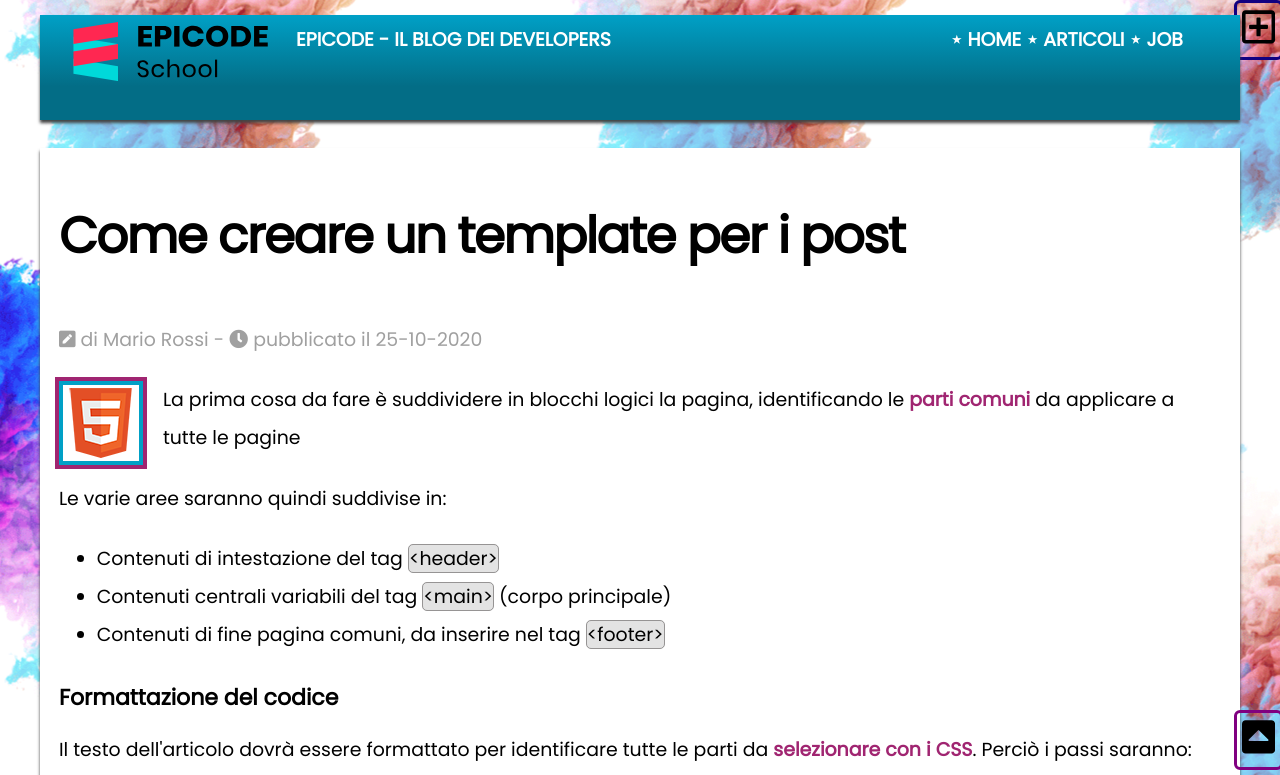
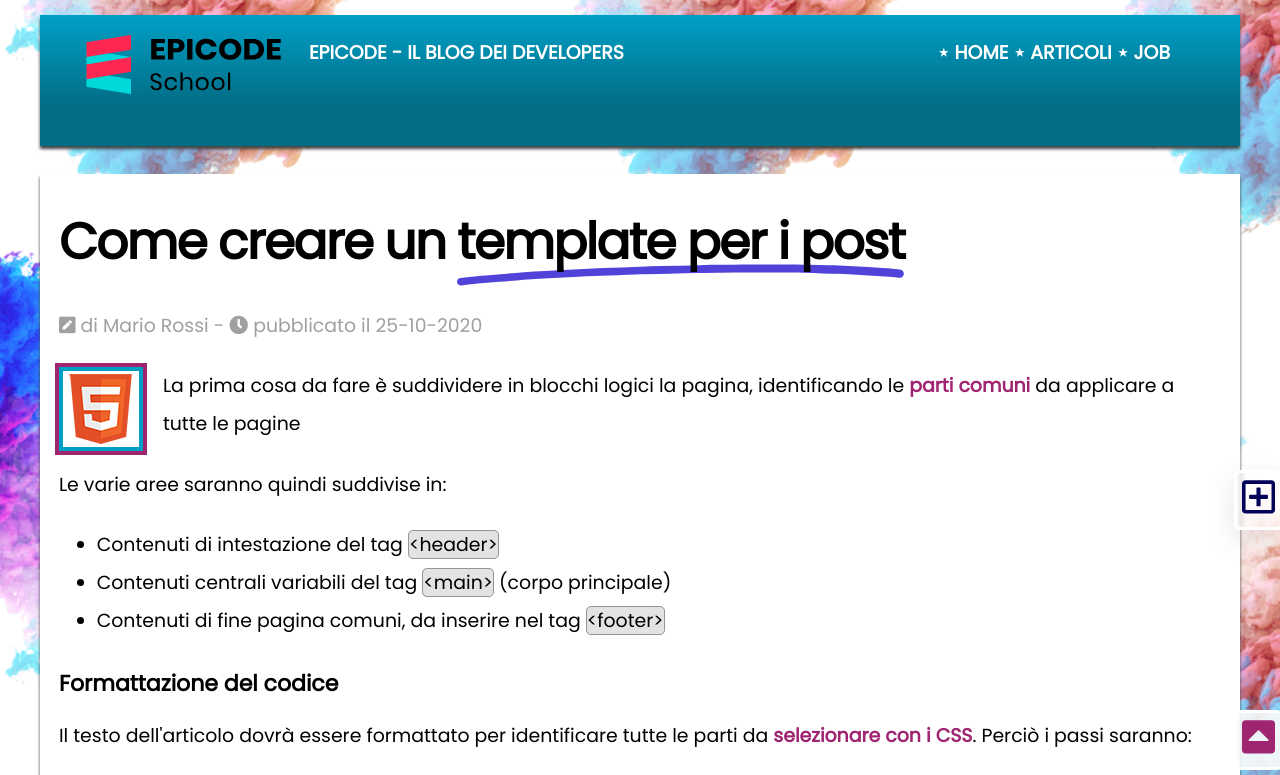
Before and after one commit to GIPSaro/CSS2-HTML-u2-w5-d2, a plain HTML site: page index.html in a window 1280 px wide. Shown: the top 775 px of the page. Drawn offline with Linux system fonts and the light colour scheme.

Commit message:
commit1.3

```diff
--- a/assets/css/style.css
+++ b/assets/css/style.css
@@ -37,17 +37,6 @@ header {
   z-index: 10;
 }
 
-/* header div img::after {
-  content: "";
-  display: block;
-  clear: both;
-}
-header p {
-  float: right;
-}
-header nav {
-  float: right;
-} */
 header nav ul {
   margin: 0;
 }
@@ -85,6 +74,11 @@ section h2 {
   text-transform: uppercase;
   margin-bottom: 1em;
   background-color: #939393;
+  position: absolute;
+  top: -7%;
+  left: 10%;
+  padding: 6px 4em;
+  box-shadow: 1px 1px 2px #333;
 }
 #logoHtml {
   border: 4px solid #00a0c6;
@@ -95,11 +89,24 @@ section h2 {
 }
 
 /* ELEMENTI NEL MAIN - ARTICLE */
+h1 span {
+  position: relative;
+  z-index: 0;
+}
 h1 {
   font-size: 2.6rem;
+  line-height: 1.2;
   font-weight: bold;
   letter-spacing: -0.03em;
   margin-bottom: 0.7em;
+}
+h1 img {
+  z-index: -1;
+  position: absolute;
+  top: 80%;
+  left: 0;
+  right: 0;
+  width: 100%;
 }
 article p > p {
   display: flow-root;
@@ -109,6 +116,7 @@ article p > p {
   display: block;
   clear: both;
 }
+
 p,
 address,
 ul,
@@ -202,11 +210,19 @@ aside div {
   border: 1px solid #c3c3c3;
   margin-bottom: 1em;
   padding: 1em;
+  position: relative;
 }
 aside div p:last-child {
   margin-bottom: 0;
   font-size: 0.8em;
   text-align: right;
+}
+aside div .fa-tag {
+  position: absolute;
+  top: 3px;
+  right: 27px;
+  font-size: 6rem;
+  opacity: 0.3;
 }
 
 /* FOOTER */
@@ -226,7 +242,18 @@ footer {
 footer a {
   color: fuchsia;
 }
-
+.iconup {
+  border: 3px solid white;
+  background-color: rgba(249, 249, 249, 0.91);
+  border-radius: 6px;
+  position: fixed;
+  bottom: 15px;
+  right: 9px;
+  fill: #a02571;
+  padding: 10px;
+  height: 64px;
+  z-index: 11;
+}
 /*576px*/
 
 @media screen and (min-width: 576px) {
@@ -252,18 +279,6 @@ footer a {
     position: relative;
     padding-top: 101px;
   }
-  section h2 {
-    font-size: 2.2rem;
-    background-color: #939393;
-    position: absolute;
-    top: -17px;
-    right: 273px;
-    padding-left: 68px;
-    padding-right: 70px;
-    padding-top: 10px;
-    padding-bottom: 10px;
-    border-radius: none;
-  }
 }
 section p {
   line-height: 3rem;
@@ -272,35 +287,42 @@ section p {
 @media screen and (min-width: 700px) {
   .iconup {
     position: fixed;
-    border: 3px solid purple;
+    border: 3px solid white;
+    background-color: rgba(249, 249, 249, 0.91);
     border-radius: 6px;
     position: fixed;
     bottom: 30px;
     right: -3px;
-
+    fill: #a02571;
     padding: 5px;
     height: 60px;
+    z-index: 11;
   }
 }
 .calendar {
   position: fixed;
-  border: 3px solid rgb(17, 0, 128);
+  fill: rgb(3, 3, 90);
+  border: 3px solid white;
+  background-color: rgba(249, 249, 249, 0.91);
   border-radius: 6px;
   position: fixed;
   bottom: 180px;
   right: -3px;
-
+  z-index: 11;
   padding: 5px;
   height: 60px;
 }
 .plus {
   position: fixed;
-  border: 3px solid rgb(17, 0, 128);
+  fill: rgb(3, 3, 90);
+  border: 3px solid white;
+  backdrop-filter: blur(2px);
+  box-shadow: 0 10px 30px rgba(0, 0, 0, 10%);
   border-radius: 6px;
   position: fixed;
   bottom: 270px;
   right: -3px;
-
+  z-index: 11;
   padding: 5px;
   height: 60px;
 }
@@ -321,8 +343,8 @@ section p {
 @media screen and (min-width: 1200px) {
   header {
     text-align: left;
-    padding: 6px;
-    padding-bottom: 6px;
+    /* padding: 6px;
+    padding-bottom: 6px; */
   }
   header div img {
     margin-bottom: 20px;
@@ -424,18 +446,7 @@ section p {
     position: fixed;
     bottom: 870px;
     right: -3px;
-
-    padding: 5px;
-    height: 60px;
-  }
-  .plus {
-    position: fixed;
-    border: 3px solid rgb(17, 0, 128);
-    border-radius: 6px;
-    position: fixed;
-    top: 0;
-    right: -3px;
-
+    z-index: 11;
     padding: 5px;
     height: 60px;
   }
--- a/index.html
+++ b/index.html
@@ -57,7 +57,14 @@
 
     <main>
       <article class="clearfix">
-        <h1>Come creare un template per i post</h1>
+        <h1>
+          Come creare un
+          <span
+            >template per i post<img
+              src="./assets/img/underline.svg"
+              alt="sottolineatura"
+          /></span>
+        </h1>
         <p>
           <i class="fas fa-pen-square"></i> di Mario Rossi -
           <span><i class="fas fa-clock"></i> pubblicato il 25-10-2020</span>
```
Also changed, not shown: assets/img/underline.svg (added), 1 other file.
